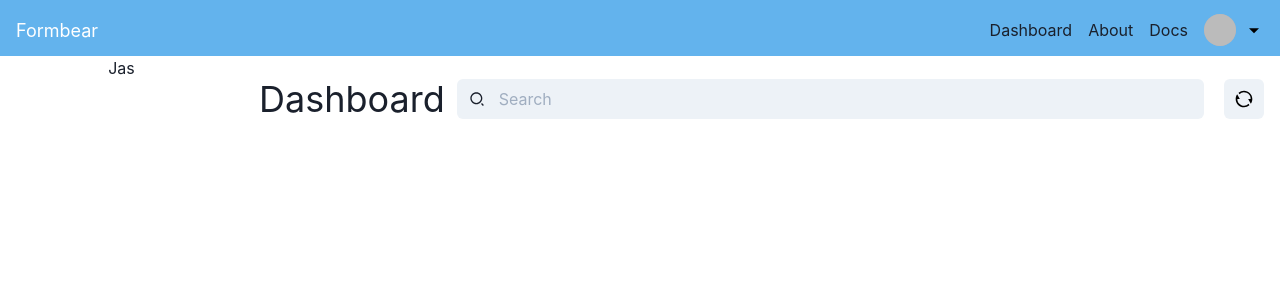
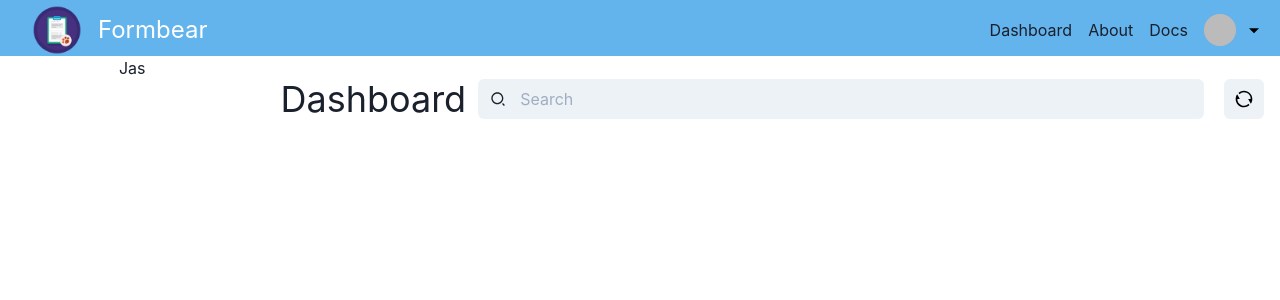
Before and after one commit to TusharYaar/formbear, a React (Create React App) app in the folder react_app/: page /dashboard in a window 1280 px wide. Shown: the top 300 px of the page. Built offline with nearby package versions, Linux system fonts and the light colour scheme; no server answers; sample sign-in values are in the browser's storage.

Commit message:
dashboard and navbar updates

```diff
--- a/react_app/src/App.js
+++ b/react_app/src/App.js
@@ -8,6 +8,7 @@ import Authentication from "./pages/Authentication";
 import Home from "./pages/Home";
 import Dashboard from "./pages/Dashboard";
 import Docs from "./pages/Docs";
+import Profile from "./pages/Profile";
 
 const ROUTES = ["/login", "/"];
 
@@ -21,6 +22,7 @@ function App() {
       </Collapse>
       <Routes>
         <Route path="/" element={<Home />} />
+        <Route path="/profile" element={<Profile />} />
         <Route path="/about" element={<About />} />
         <Route path="/login" element={<Authentication />} />
         <Route path="/dashboard" element={<Dashboard />} exact />
--- a/react_app/src/components/FormDetailView.jsx
+++ b/react_app/src/components/FormDetailView.jsx
@@ -4,7 +4,6 @@ import { motion } from "framer-motion";
 import { RiCloseCircleLine } from "react-icons/ri";
 import { AiTwotoneStar, AiOutlineStar, AiFillDelete } from "react-icons/ai";
 
-import DataTable from "./DataTable";
 import { useAuth } from "../context/AuthContext";
 
 import ViewObject from "./ViewObject";
--- a/react_app/src/components/NavMenu.jsx
+++ b/react_app/src/components/NavMenu.jsx
@@ -10,6 +10,8 @@ import {
   MenuDivider,
   Avatar,
 } from "@chakra-ui/react";
+
+import { Link as RouterLink } from "react-router-dom";
 
 import { useAuth } from "../context/AuthContext";
 
@@ -26,6 +28,9 @@ const NavMenu = () => {
         <Avatar name={user.name} src={user.photoURL} size="sm" />
       </MenuButton>
       <MenuList>
+        <MenuItem as={RouterLink} to="/profile">
+          Profile
+        </MenuItem>
         <MenuDivider />
         <MenuItem onClick={logOut}>Logout</MenuItem>
       </MenuList>
--- a/react_app/src/components/Navbar.jsx
+++ b/react_app/src/components/Navbar.jsx
@@ -1,7 +1,9 @@
-import { Box, Link, Button, Spinner, HStack, Flex, Avatar, useDisclosure } from "@chakra-ui/react";
+import { Box, Link, Button, Spinner, HStack, Flex, Text, useDisclosure, Image } from "@chakra-ui/react";
 import { Link as RouterLink } from "react-router-dom";
 
 import { useAuth } from "../context/AuthContext";
+
+import Icon from "../assests/icon.png";
 
 import { RiMenu2Line } from "react-icons/ri";
 
@@ -16,12 +18,17 @@ const Navbar = () => {
   const { isOpen, onOpen, onClose } = useDisclosure();
   return (
     <Box bg="blue.300" px={{ sm: 2, md: 4 }}>
-      <Flex direction="row" align="center" justify="space-between" h={{ sm: 40, md: "60px" }}>
-        <Box>
-          <Link as={RouterLink} to="/" color="white" fontSize="lg">
-            Formbear
-          </Link>
-        </Box>
+      <Flex direction="row" align="center" justify="space-between" h={{ sm: "40px", md: "60px" }}>
+        <Link as={RouterLink} to="/" color="white" fontSize="lg">
+          <Flex align="center" justify="center" direction="row">
+            <Box px={4}>
+              <Image src={Icon} alt="logo" boxSize={{ base: "30px", md: "50px" }} objectFit="cover" />
+            </Box>
+            <Text fontSize="2xl" display={{ base: "none", md: "inline" }}>
+              Formbear
+            </Text>
+          </Flex>
+        </Link>
         <HStack spacing={4}>
           {isSignedIn && (
             <Link as={RouterLink} to="/dashboard">
--- a/react_app/src/pages/Dashboard.jsx
+++ b/react_app/src/pages/Dashboard.jsx
@@ -62,7 +62,7 @@ const Dashboard = () => {
       <VStack w={[320, 400, 300]} grow={1}>
         <Text>Jas</Text>
       </VStack>
-      <Box w="100%">
+      <Box w="90%">
         <HStack justify="space-between" p={4}>
           <Flex direction={["column", "row"]} align="center" grow={1}>
             <Text fontSize="4xl">Dashboard</Text>
--- /dev/null
+++ b/react_app/src/pages/Profile.jsx
@@ -0,0 +1,5 @@
+const Profile = () => {
+  return <div></div>;
+};
+
+export default Profile;
```
Also changed, not shown: react_app/src/assests/icon.png (added), react_app/src/components/ViewObject.jsx (renamed from react_app/src/components/ViewObject.js).
